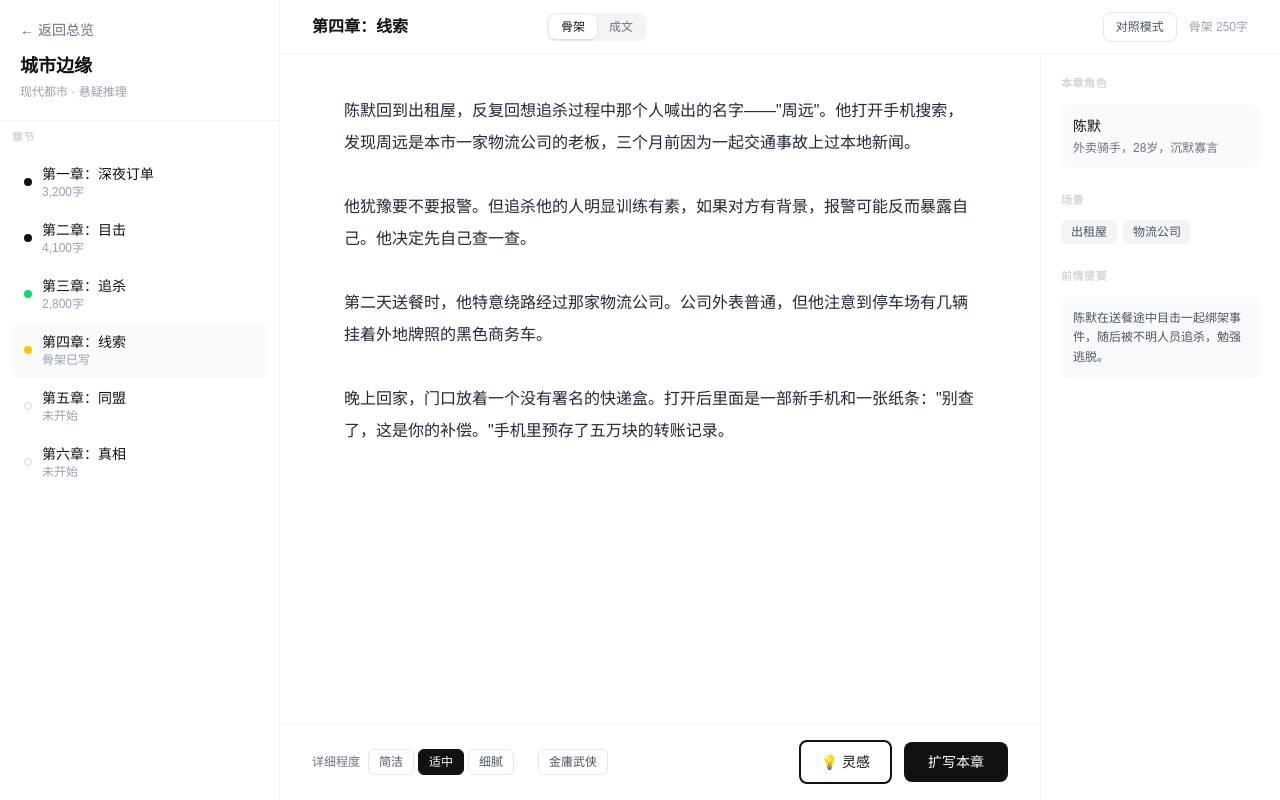
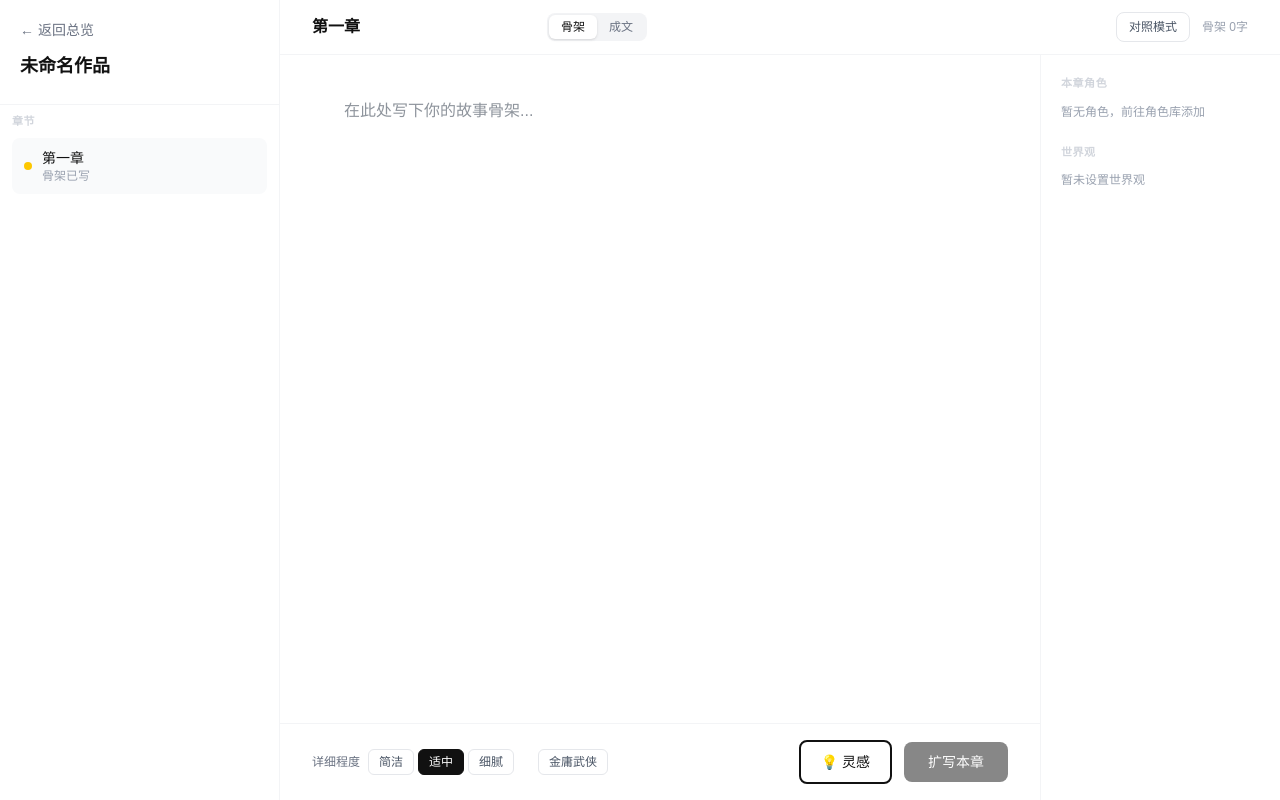
Before and after one commit to zbyyyz/StoryForge, a Next.js app in the folder demo/: page /work/id/editor in a window 1280 px wide. Built offline with nearby package versions, Linux system fonts and the light colour scheme.

Commit message:
fix: 编辑器页面左侧/右侧面板改为动态读取当前作品数据

```diff
--- a/demo/src/app/work/id/editor/page.tsx
+++ b/demo/src/app/work/id/editor/page.tsx
@@ -3,6 +3,7 @@
 import { useState, useRef, useEffect } from "react";
 import { getActivePreset } from "@/app/lib/style-presets";
 import { getActiveWork, getWorkCharacters, getWorkWorldview, getWorkStylePreset } from "@/app/lib/works";
+import { Work } from "@/app/lib/types";
 
 interface Chapter {
   id: string;
@@ -12,12 +13,7 @@ interface Chapter {
 }
 
 const INITIAL_CHAPTERS: Chapter[] = [
-  { id: "1", title: "第一章：深夜订单", status: "done", words: "3,200字" },
-  { id: "2", title: "第二章：目击", status: "done", words: "4,100字" },
-  { id: "3", title: "第三章：追杀", status: "expanded", words: "2,800字" },
-  { id: "4", title: "第四章：线索", status: "skeleton", words: "骨架已写" },
-  { id: "5", title: "第五章：同盟", status: "empty", words: "未开始" },
-  { id: "6", title: "第六章：真相", status: "empty", words: "未开始" },
+  { id: "1", title: "第一章", status: "skeleton", words: "骨架已写" },
 ];
 
 const INITIAL_SKELETON = `陈默回到出租屋，反复回想追杀过程中那个人喊出的名字——"周远"。他打开手机搜索，发现周远是本市一家物流公司的老板，三个月前因为一起交通事故上过本地新闻。
@@ -66,11 +62,12 @@ const INSPIRATION_SUGGESTIONS = [
 ];
 
 export default function EditorPage() {
-  const [activeChapter, setActiveChapter] = useState("4");
+  const [work, setWork] = useState<Work | null>(null);
+  const [activeChapter, setActiveChapter] = useState("1");
   const [chapters, setChapters] = useState<Chapter[]>(INITIAL_CHAPTERS);
   const [viewMode, setViewMode] = useState<"skeleton" | "expanded" | "compare">("skeleton");
-  const [skeletonContent, setSkeletonContent] = useState(INITIAL_SKELETON);
-  const [expandedContent, setExpandedContent] = useState(INITIAL_EXPANDED);
+  const [skeletonContent, setSkeletonContent] = useState("");
+  const [expandedContent, setExpandedContent] = useState("");
   const [detailLevel, setDetailLevel] = useState<"简洁" | "适中" | "细腻">("适中");
   const [selectedStyle, setSelectedStyle] = useState("");
   const [showInspirePanel, setShowInspirePanel] = useState(false);
@@ -85,20 +82,25 @@ export default function EditorPage() {
   const expandRef = useRef<HTMLDivElement>(null);
 
   useEffect(() => {
-    const preset = getActivePreset();
-    if (preset) setSelectedStyle(preset.name);
+    const w = getActiveWork();
+    setWork(w);
+    if (w) {
+      const preset = getWorkStylePreset(w.id);
+      if (preset) setSelectedStyle(preset.name);
+    } else {
+      const preset = getActivePreset();
+      if (preset) setSelectedStyle(preset.name);
+    }
   }, []);
 
   const DETAIL_MAP: Record<string, string> = { "简洁": "concise", "适中": "moderate", "细腻": "detailed" };
 
   const getCharactersData = () => {
-    const work = getActiveWork();
     if (!work) return [];
     return getWorkCharacters(work.id).map(c => ({ name: c.name, description: c.description }));
   };
 
   const getWorldType = () => {
-    const work = getActiveWork();
     if (!work) return "";
     const wv = getWorkWorldview(work.id);
     return wv?.description || wv?.type || "";
@@ -107,7 +109,6 @@ export default function EditorPage() {
   const handleExpand = async () => {
     setIsExpanding(true);
     try {
-      const work = getActiveWork();
       const activePreset = work ? getWorkStylePreset(work.id) : getActivePreset();
       const characters = getCharactersData();
       const worldType = getWorldType();
@@ -252,8 +253,8 @@ export default function EditorPage() {
       <aside className="w-[280px] border-r border-gray-100 flex flex-col h-screen fixed left-0 top-0">
         <div className="px-5 py-5 border-b border-gray-100">
           <a href="/work/id" className="text-sm text-gray-500 hover:text-gray-900 mb-3 block">← 返回总览</a>
-          <div className="text-lg font-bold mb-1">城市边缘</div>
-          <div className="text-xs text-gray-400">现代都市 · 悬疑推理</div>
+          <div className="text-lg font-bold mb-1">{work?.title || "未命名作品"}</div>
+          <div className="text-xs text-gray-400">{work?.type || ""}</div>
         </div>
 
         <div className="px-3 py-2 text-[11px] font-semibold uppercase tracking-wider text-gray-300">章节</div>
@@ -475,27 +476,29 @@ export default function EditorPage() {
               <div className="w-[240px] border-l border-gray-100 p-5 overflow-y-auto">
                 <div className="mb-6">
                   <div className="text-[11px] font-semibold uppercase tracking-wider text-gray-300 mb-3">本章角色</div>
-                  <div className="bg-gray-50 rounded-lg p-3 mb-2">
-                    <div className="text-sm font-medium mb-1">陈默</div>
-                    <div className="text-xs text-gray-500">外卖骑手，28岁，沉默寡言</div>
-                  </div>
+                  {work && getWorkCharacters(work.id).length > 0 ? (
+                    getWorkCharacters(work.id).map(c => (
+                      <div key={c.id} className="bg-gray-50 rounded-lg p-3 mb-2">
+                        <div className="text-sm font-medium mb-1">{c.name}</div>
+                        <div className="text-xs text-gray-500">{c.description}</div>
+                      </div>
+                    ))
+                  ) : (
+                    <div className="text-xs text-gray-400">暂无角色，前往角色库添加</div>
+                  )}
                 </div>
 
                 <div className="mb-6">
-                  <div className="text-[11px] font-semibold uppercase tracking-wider text-gray-300 mb-3">场景</div>
-                  <div className="flex flex-wrap gap-1.5">
-                    <span className="px-2.5 py-1 bg-gray-100 rounded-md text-xs text-gray-600">出租屋</span>
-                    <span className="px-2.5 py-1 bg-gray-100 rounded-md text-xs text-gray-600">物流公司</span>
-                  </div>
-                </div>
-
-                <div>
-                  <div className="text-[11px] font-semibold uppercase tracking-wider text-gray-300 mb-3">前情提要</div>
-                  <div className="bg-gray-50 rounded-lg p-3">
-                    <div className="text-xs text-gray-600 leading-relaxed">
-                      陈默在送餐途中目击一起绑架事件，随后被不明人员追杀，勉强逃脱。
+                  <div className="text-[11px] font-semibold uppercase tracking-wider text-gray-300 mb-3">世界观</div>
+                  {work && getWorkWorldview(work.id) ? (
+                    <div className="bg-gray-50 rounded-lg p-3">
+                      <div className="text-xs text-gray-600 leading-relaxed">
+                        {getWorkWorldview(work.id)?.description || getWorkWorldview(work.id)?.type || ""}
+                      </div>
                     </div>
-                  </div>
+                  ) : (
+                    <div className="text-xs text-gray-400">暂未设置世界观</div>
+                  )}
                 </div>
               </div>
             </div>
```
Also changed, not shown: 1 other file (tests, documents, lock files or other folders).
